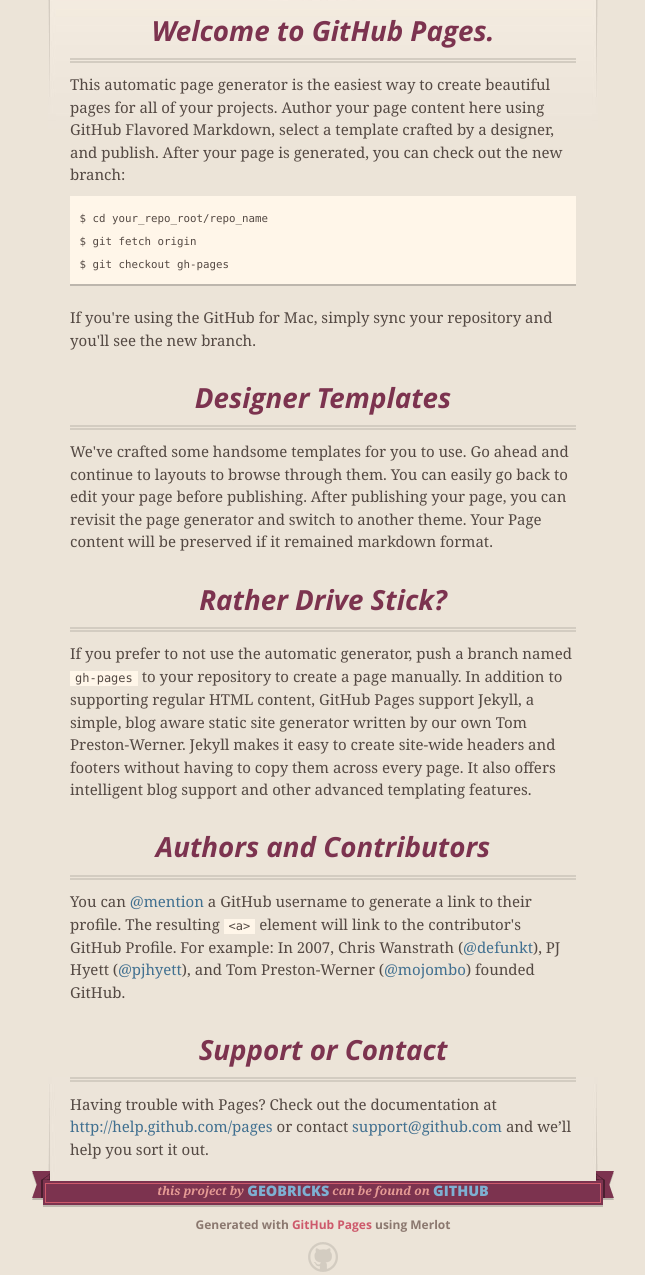
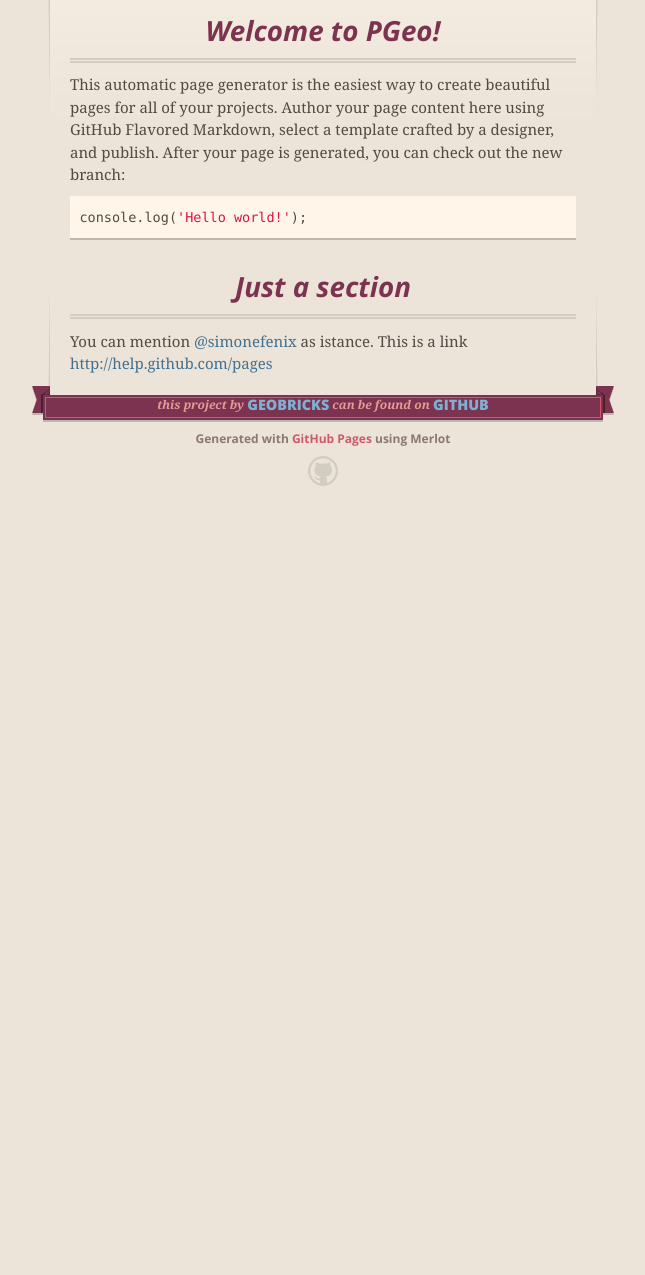
Before and after one commit to geobricks/pgeo, a plain HTML site: page index.html in a window 1280 px wide. Shown: the part 216-1491 px from the top of the page, without its empty margins (317-962 px from the left). After the commit the page ends 800 px from the top, so only its background shows below. Drawn offline with nearby package versions, Linux system fonts and the light colour scheme.

```diff
--- a/index.html
+++ b/index.html
@@ -47,36 +47,17 @@
 
       <section id="main_content">
         <h3>
-<a name="welcome-to-github-pages" class="anchor" href="#welcome-to-github-pages"><span class="octicon octicon-link"></span></a>Welcome to GitHub Pages.</h3>
+<a name="welcome-to-pgeo" class="anchor" href="#welcome-to-pgeo"><span class="octicon octicon-link"></span></a>Welcome to PGeo!</h3>
 
 <p>This automatic page generator is the easiest way to create beautiful pages for all of your projects. Author your page content here using GitHub Flavored Markdown, select a template crafted by a designer, and publish. After your page is generated, you can check out the new branch:</p>
 
-<pre><code>$ cd your_repo_root/repo_name
-$ git fetch origin
-$ git checkout gh-pages
-</code></pre>
-
-<p>If you're using the GitHub for Mac, simply sync your repository and you'll see the new branch.</p>
+<div class="highlight highlight-javascript"><pre><span class="nx">console</span><span class="p">.</span><span class="nx">log</span><span class="p">(</span><span class="s1">'Hello world!'</span><span class="p">);</span>
+</pre></div>
 
 <h3>
-<a name="designer-templates" class="anchor" href="#designer-templates"><span class="octicon octicon-link"></span></a>Designer Templates</h3>
+<a name="just-a-section" class="anchor" href="#just-a-section"><span class="octicon octicon-link"></span></a>Just a section</h3>
 
-<p>We've crafted some handsome templates for you to use. Go ahead and continue to layouts to browse through them. You can easily go back to edit your page before publishing. After publishing your page, you can revisit the page generator and switch to another theme. Your Page content will be preserved if it remained markdown format.</p>
-
-<h3>
-<a name="rather-drive-stick" class="anchor" href="#rather-drive-stick"><span class="octicon octicon-link"></span></a>Rather Drive Stick?</h3>
-
-<p>If you prefer to not use the automatic generator, push a branch named <code>gh-pages</code> to your repository to create a page manually. In addition to supporting regular HTML content, GitHub Pages support Jekyll, a simple, blog aware static site generator written by our own Tom Preston-Werner. Jekyll makes it easy to create site-wide headers and footers without having to copy them across every page. It also offers intelligent blog support and other advanced templating features.</p>
-
-<h3>
-<a name="authors-and-contributors" class="anchor" href="#authors-and-contributors"><span class="octicon octicon-link"></span></a>Authors and Contributors</h3>
-
-<p>You can <a href="https://github.com/blog/821" class="user-mention">@mention</a> a GitHub username to generate a link to their profile. The resulting <code>&lt;a&gt;</code> element will link to the contributor's GitHub Profile. For example: In 2007, Chris Wanstrath (<a href="https://github.com/defunkt" class="user-mention">@defunkt</a>), PJ Hyett (<a href="https://github.com/pjhyett" class="user-mention">@pjhyett</a>), and Tom Preston-Werner (<a href="https://github.com/mojombo" class="user-mention">@mojombo</a>) founded GitHub.</p>
-
-<h3>
-<a name="support-or-contact" class="anchor" href="#support-or-contact"><span class="octicon octicon-link"></span></a>Support or Contact</h3>
-
-<p>Having trouble with Pages? Check out the documentation at <a href="http://help.github.com/pages">http://help.github.com/pages</a> or contact <a href="mailto:support@github.com">support@github.com</a> and we’ll help you sort it out.</p>
+<p>You can mention <a href="https://github.com/simonefenix" class="user-mention">@simonefenix</a> as istance. This is a link <a href="http://help.github.com/pages">http://help.github.com/pages</a></p>
       </section>
 
       <footer>
```
Also changed, not shown: params.json (+1 -1 lines).
